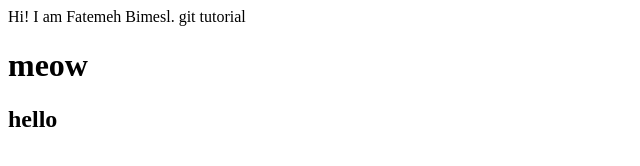
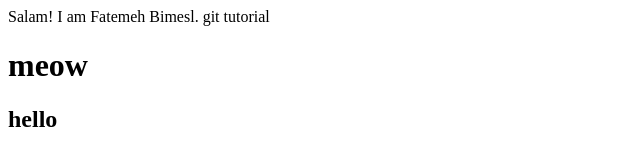
Before and after one commit to Fatemeh-Bimesl/cautious-journey, a plain HTML site: page index.html in a window 1280 px wide. Shown: the full height of the page, 0-640 px from the left. Drawn offline with Linux system fonts and the light colour scheme.

Commit message:
change Hi to Salam

```diff
--- a/index.html
+++ b/index.html
@@ -6,7 +6,7 @@
     <title>Document</title>
 </head>
 <body>
-    Hi! I am Fatemeh Bimesl.
+    Salam! I am Fatemeh Bimesl.
     git tutorial
 
     <h1>meow</h1>
```
